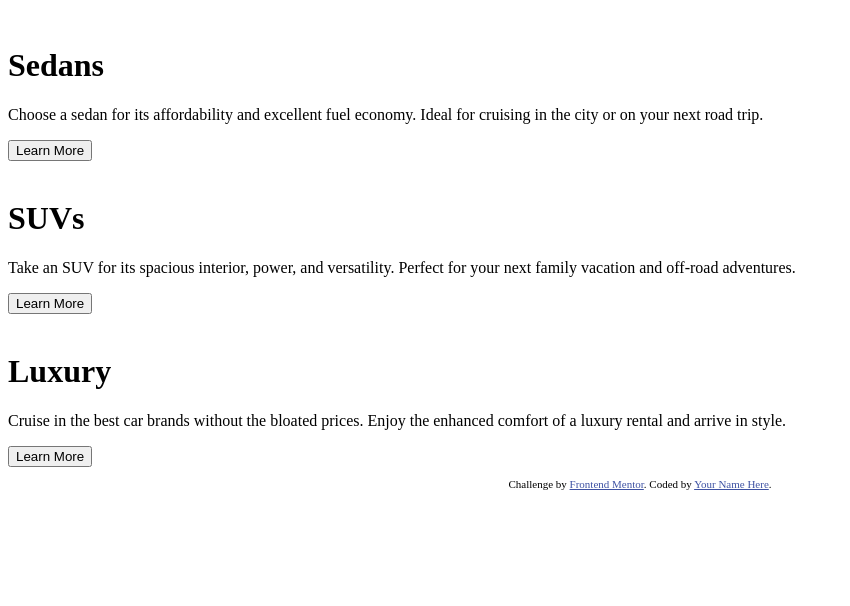
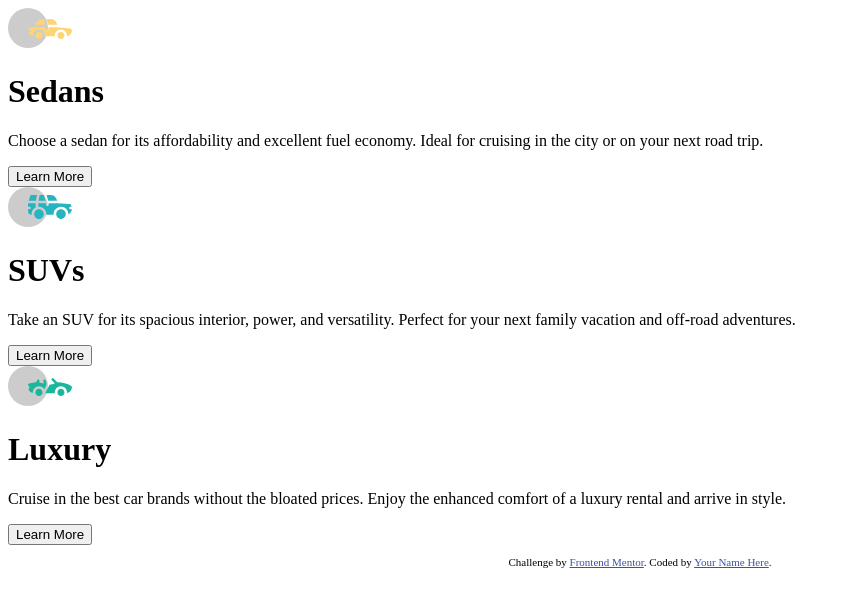
Before and after one commit to Rodjfreitas/3-column-preview-card-component-main, a plain HTML site: page src/index.html in a window 1280 px wide. Shown: the whole page, without its empty margins (0-850 px from the left). Drawn offline with Linux system fonts and the light colour scheme.

Commit message:
inserindo caminho das imagens da class Card.

```diff
--- a/src/index.html
+++ b/src/index.html
@@ -20,7 +20,7 @@
 
       <div class="Card">
         <div class="image">
-          <img src="" alt="">
+          <svg width="64" height="40" xmlns="http://www.w3.org/2000/svg"><g fill="none" fill-rule="evenodd"><circle fill="#000" opacity=".201" cx="20" cy="20" r="20"/><path d="M52.936 24.11c1.942 0 3.517 1.542 3.517 3.445 0 1.903-1.575 3.445-3.517 3.445s-3.516-1.542-3.516-3.445c0-1.903 1.574-3.445 3.516-3.445zm-21.957 0c1.942 0 3.517 1.542 3.517 3.445 0 1.903-1.575 3.445-3.517 3.445s-3.516-1.542-3.516-3.445c0-1.903 1.574-3.445 3.516-3.445zm6.948-4.848v1.429c0 .716.61 1.293 1.348 1.259a1.295 1.295 0 001.225-1.295v-1.393h8.256l13.483 1.313c.956.093 1.676.881 1.676 1.814 0 2.89-2.126 5.303-4.926 5.819.397-3.557-2.458-6.62-6.053-6.62-3.646 0-6.504 3.14-6.039 6.723h-9.879c.466-3.588-2.397-6.722-6.039-6.722-3.595 0-6.45 3.062-6.052 6.62-2.14-.398-3.916-1.912-4.61-3.931h1.142c.731 0 1.32-.598 1.285-1.322-.033-.678-.629-1.2-1.322-1.2H20v-.251c0-1.274 1.066-2.243 2.306-2.243h15.62zM42.59 11c2.645 0 4.99 1.556 5.972 3.963l.726 1.779H40.17L38.413 11h4.178zm-6.865 0l1.758 5.741H26.505l3.357-3.654A6.502 6.502 0 0134.644 11h1.082z" fill="#FFD473" fill-rule="nonzero"/></g></svg>
           <h1>Sedans</h1>
           <p>  Choose a sedan for its affordability and excellent fuel economy. Ideal for cruising in the city
             or on your next road trip.</p>
@@ -30,7 +30,7 @@
 
       <div class="Card">
         <div class="image">
-          <img src="" alt="">
+          <svg width="64" height="40" xmlns="http://www.w3.org/2000/svg"><g fill="none" fill-rule="evenodd"><circle fill="#000" opacity=".201" cx="20" cy="20" r="20"/><path d="M31.002 22.358c2.917 0 5.18 2.593 4.762 5.506a4.828 4.828 0 01-2.962 3.778 4.797 4.797 0 01-5.3-1.165c-1.188-1.26-1.235-2.613-1.263-2.613-.42-2.924 1.857-5.506 4.763-5.506zm22 0c3.457 0 5.798 3.567 4.41 6.744A4.816 4.816 0 0152.3 31.94a4.826 4.826 0 01-4.06-4.077c-.42-2.915 1.846-5.506 4.762-5.506zm-15.04-6.083v1.462a1.29 1.29 0 001.352 1.29c.693-.033 1.227-.631 1.227-1.326v-1.426h8.3l13.056.716a1.29 1.29 0 011.164.917c.27.895.446 1.477.563 1.87h-1.047c-.694 0-1.291.534-1.324 1.228a1.29 1.29 0 001.288 1.352h1.445c-.164 2.225-1.57 4.193-3.6 5.05.13-4.212-3.255-7.63-7.384-7.63-4.317 0-7.762 3.718-7.358 8.086h-7.285c.43-4.655-3.503-8.531-8.131-8.046v-3.543h7.734zm-10.312 0v4.308a7.4 7.4 0 00-4.006 7.274 3.874 3.874 0 01-3.642-3.864v-1.635h1.46a1.29 1.29 0 000-2.58h-1.461v-3.213l.003-.29h7.646zm14.986-8.196c2.65 0 5 1.592 5.984 4.055l.63 1.579a5.525 5.525 0 01-.065-.004l-.026-.002-.034-.002-.022-.002a4.178 4.178 0 00-.224-.006l-.098-.001h-.039l-.136-.001h-.052l-.326-.001H40.211L38.528 8.08zm-13.632 0l-1.122 5.616h-7.144l1.47-4.71a1.29 1.29 0 011.231-.906h5.565zm6.832 0l1.683 5.615h-7.007l1.121-5.615h4.203z" fill="#26B5C0" fill-rule="nonzero"/></g></svg>
           <h1>SUVs</h1>
           <p>  Take an SUV for its spacious interior, power, and versatility. Perfect for your next family vacation
             and off-road adventures.</p>
@@ -40,7 +40,7 @@
 
       <div class="Card">
         <div class="image">
-          <img src="" alt="">
+          <svg width="64" height="40" xmlns="http://www.w3.org/2000/svg"><g fill="none" fill-rule="evenodd"><circle fill="#000" opacity=".201" cx="20" cy="20" r="20"/><path d="M30.98 22.835c1.941 0 3.516 1.604 3.516 3.583 0 1.978-1.575 3.582-3.517 3.582s-3.516-1.604-3.516-3.582c0-1.979 1.574-3.583 3.516-3.583zm21.956 0c1.942 0 3.517 1.604 3.517 3.583 0 1.978-1.575 3.582-3.517 3.582s-3.516-1.604-3.516-3.582c0-1.979 1.574-3.583 3.516-3.583zm-9.143-10.45a1.27 1.27 0 011.819 0l3.715 3.784c4.444-.115 9.7 1.142 13.964 3.753.387.237.624.664.624 1.124 0 3.006-2.126 5.514-4.926 6.05.397-3.698-2.458-6.882-6.053-6.882-3.646 0-6.504 3.264-6.039 6.99h-9.669c.76-1.544.993-2.026 1.337-2.711l.082-.162c.421-.835 1.056-2.07 2.883-5.65 1.68-.023 3.47-.408 5.247-1.403l-2.984-3.04a1.328 1.328 0 010-1.854zm-7.68 1.064c.683-.2 1.395.202 1.592.898l.749 2.652a3.46 3.46 0 01-.247 2.51l-1.733 3.395-.216.424c-1.07-1.89-3.06-3.114-5.279-3.114-3.595 0-6.45 3.184-6.052 6.885-1.832-.347-3.414-1.537-4.278-3.276a1.331 1.331 0 01.117-1.376l.955-1.303-1.325-1.295c-.751-.735-.376-2.024.64-2.231l6.614-1.346.13-.026c.092-.019.145-.03.157-.031.314-.146 1.07-.591 1.07-1.506 0-.734.592-1.327 1.316-1.31.712.016 1.268.662 1.256 1.388a4.11 4.11 0 01-.348 1.611 22.69 22.69 0 014.7 1.146l-.7-2.473a1.314 1.314 0 01.882-1.622z" fill="#19B89D" fill-rule="nonzero"/></g></svg>
           <h1>Luxury</h1>
           <p>  Cruise in the best car brands without the bloated prices. Enjoy the enhanced comfort of a luxury
             rental and arrive in style.</p>
```
